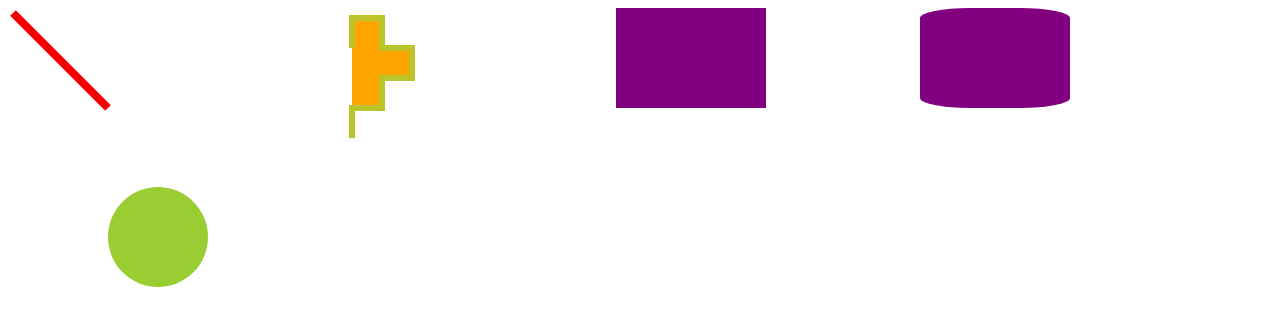
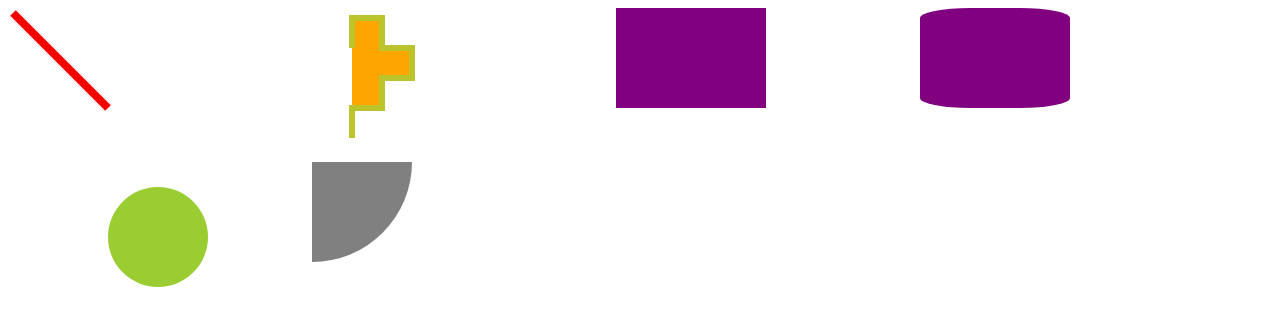
Before and after one commit to BOBKOVSERGEY/svgTutorial, a plain HTML site: page index.html in a window 1280 px wide. Drawn offline with Linux system fonts and the light colour scheme.

Commit message:
Четверть круга

```diff
--- a/index.html
+++ b/index.html
@@ -28,5 +28,9 @@
   <svg>
     <circle r="50" cx="50%" cy="50%" fill="yellowgreen" />
   </svg>
+  <!--Четверть круга-->
+  <svg>
+    <circle r="100" fill="gray" />
+  </svg>
 </body>
 </html>
```
